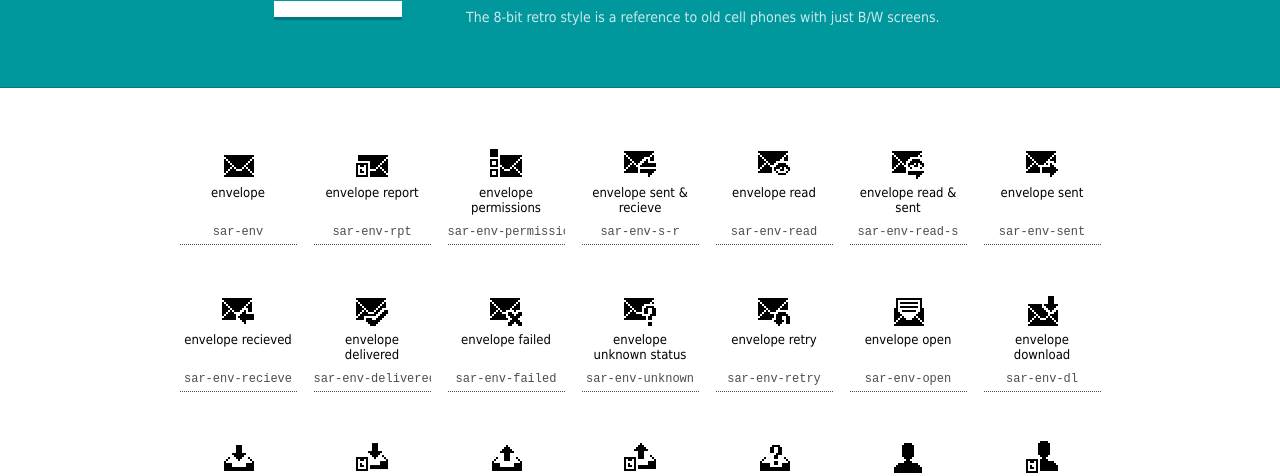
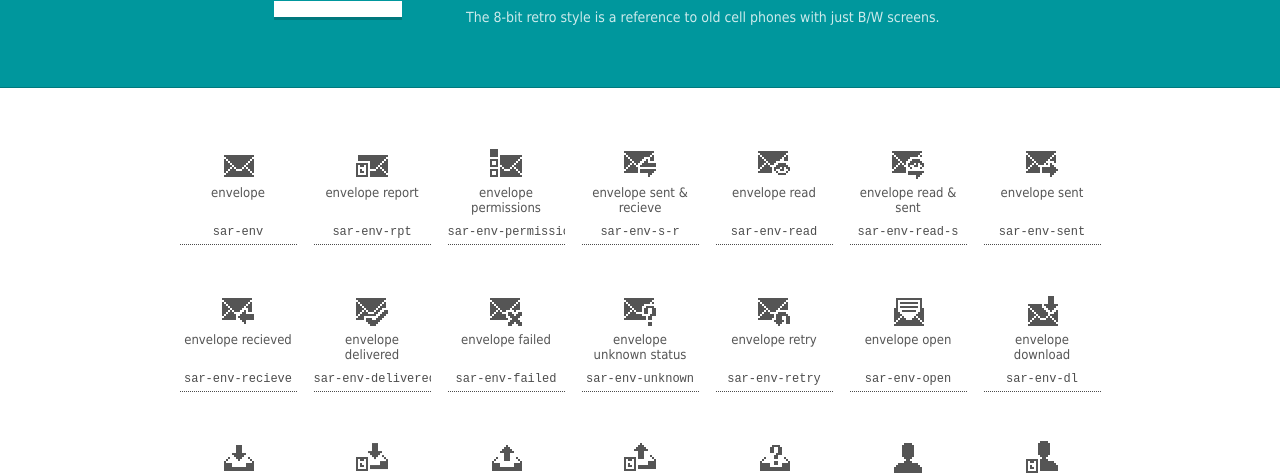
Before and after one commit to sariina/appa-sariicon, a website: page index.html in a window 1280 px wide. Shown: the part 268-744 px from the top of the page. Drawn offline with Linux system fonts and the light colour scheme; files whose address does not match are found by name.

Commit message:
color switch again

```diff
--- a/index.html
+++ b/index.html
@@ -149,7 +149,7 @@
 	}
 
 	.glyph {
-		color: #000;
+		color: #555;
 		font-size: 16px;
 		text-align: center;
 		display: inline-block;
```
